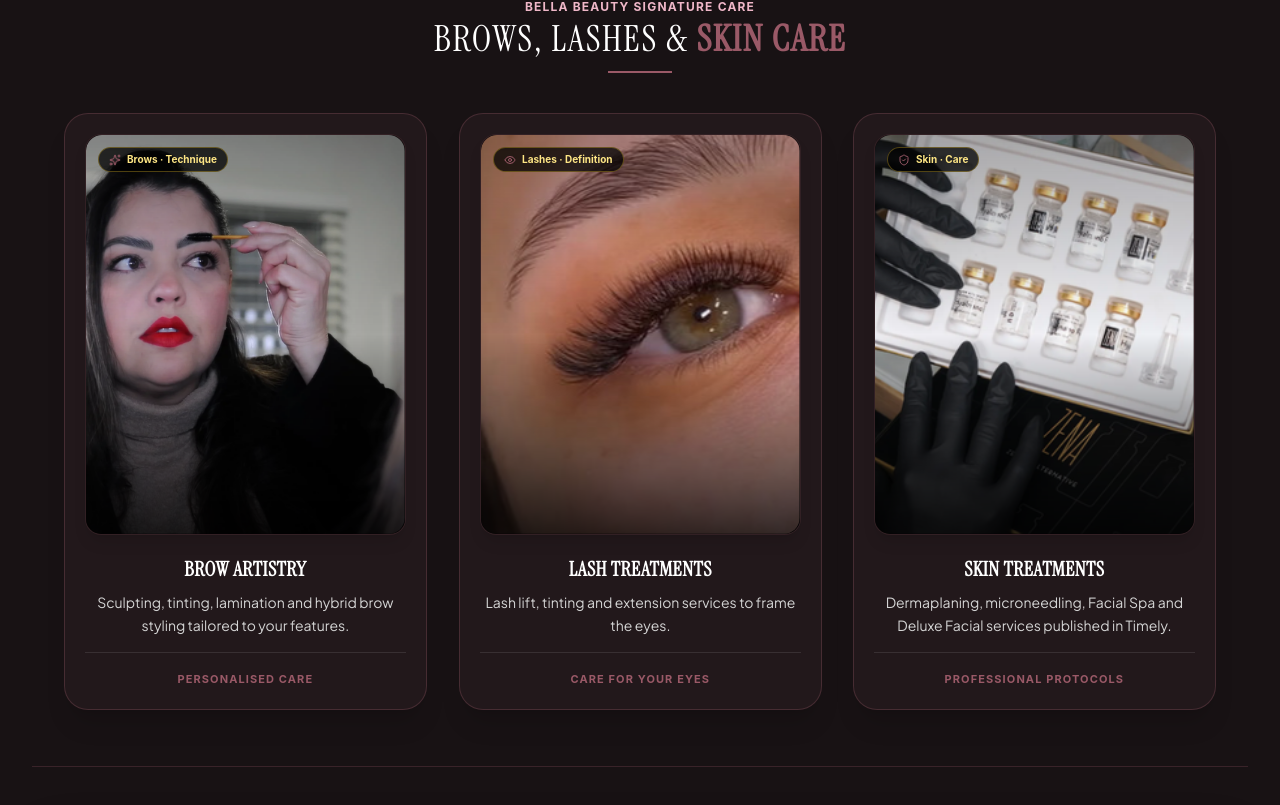
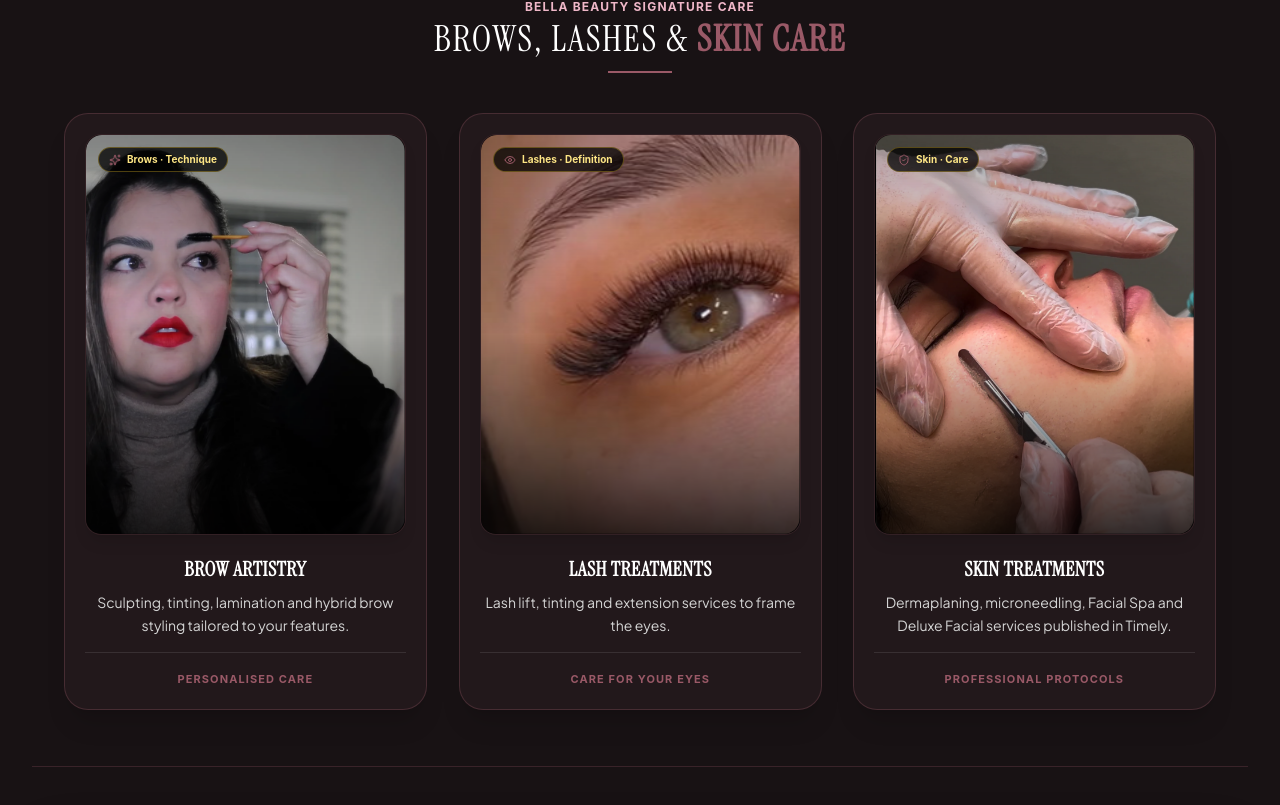
Before and after one commit to joorgeec3/Bella-Beauty-Brazil, a React (Vite) app: page / in a window 1280 px wide. Shown: the part 1035-1840 px from the top of the page. Built offline with nearby package versions, Linux system fonts and the light colour scheme; no server answers.

Commit message:
Replace unsuitable skin-treatment kit photo with authentic facial service photograph

```diff
--- a/src/data/siteImages.ts
+++ b/src/data/siteImages.ts
@@ -14,7 +14,8 @@
     lipBlush: siteAsset('assets/bella/cosmetic-tattooing.png'),
     brows: siteAsset('assets/bella/brows.png'),
     lashes: siteAsset('assets/bella/lashes.jpg'),
-    treatments: siteAsset('assets/bella/treatments.png'),
+    // A genuine facial treatment photo: the old treatments.png depicts a pigment/palette kit.
+    treatments: siteAsset('assets/bella/dermaplaning-facial-treatment.webp'),
     waxing: siteAsset('assets/bella/waxing.png'),
     courses: siteAsset('assets/bella/courses.png'),
   },
```
